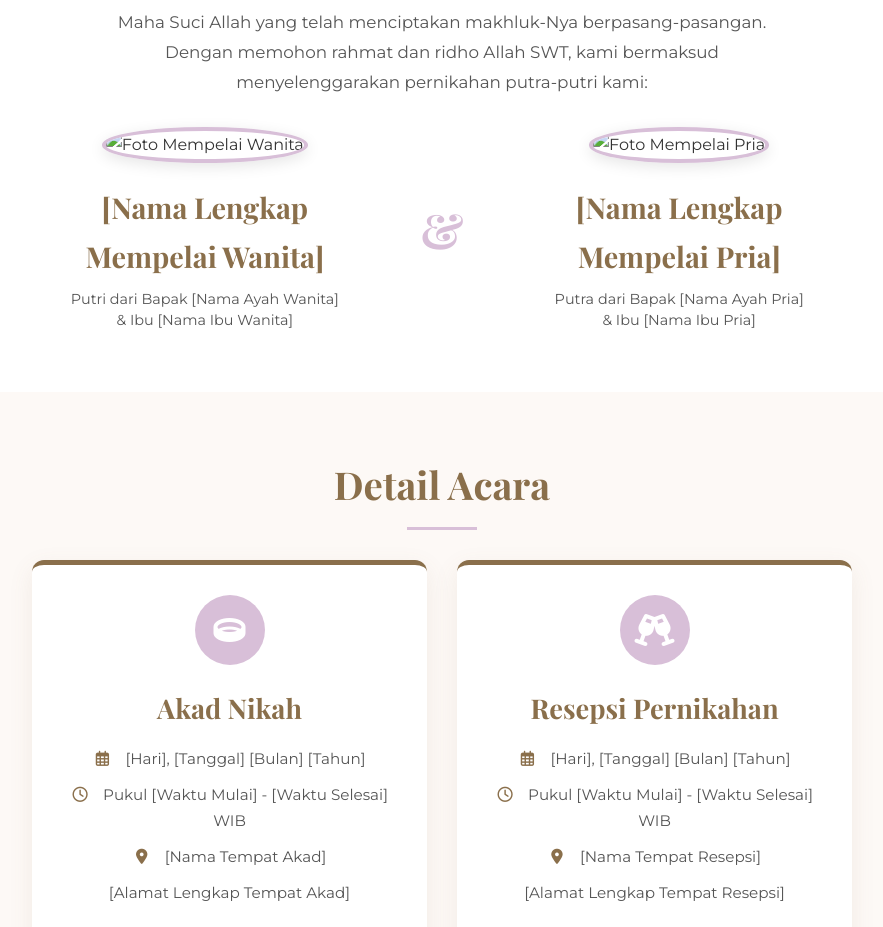
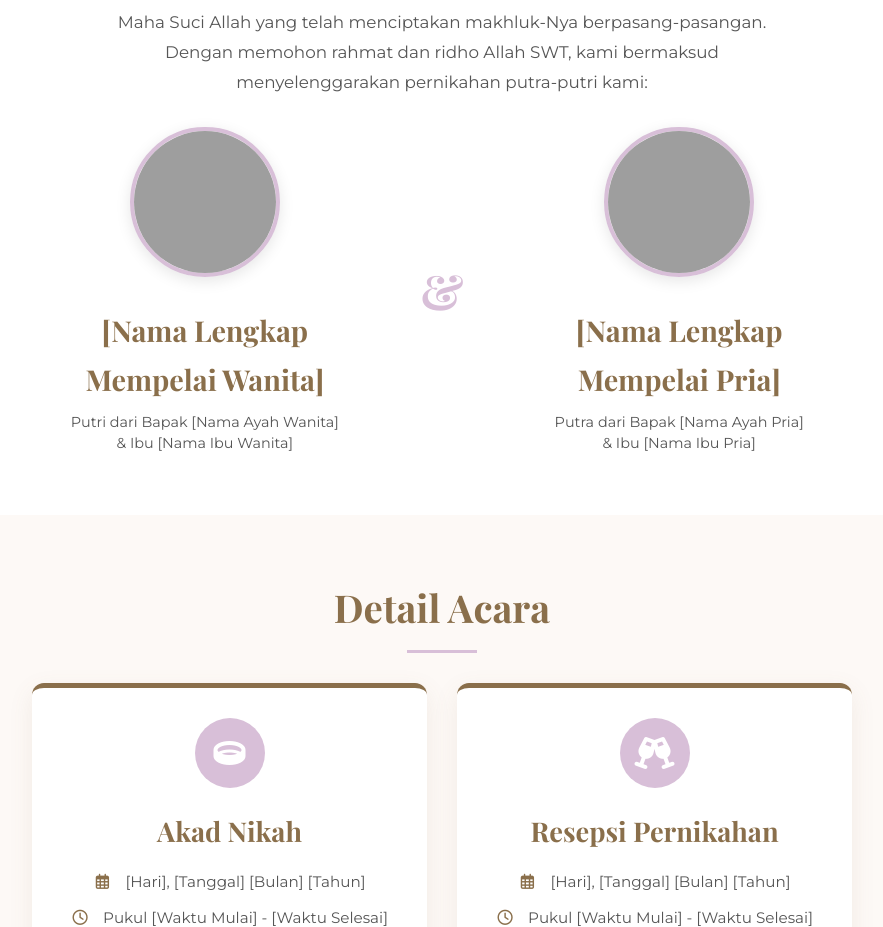
Before and after one commit to AdminPKBM/undangan-digital-muslimah, a plain HTML site: page index.html in a window 1280 px wide. Shown: the part 1000-1927 px from the top of the page, without its empty margins (198-1081 px from the left). Drawn offline with nearby package versions, Linux system fonts and the light colour scheme; the site is published under a folder, as on GitHub Pages, so addresses that start at the root find nothing; a web font is replaced by a local one.

Commit message:
Update index.html

```diff
--- a/index.html
+++ b/index.html
@@ -35,13 +35,13 @@
             <p>Maha Suci Allah yang telah menciptakan makhluk-Nya berpasang-pasangan. Dengan memohon rahmat dan ridho Allah SWT, kami bermaksud menyelenggarakan pernikahan putra-putri kami:</p>
             <div class="couple-profile">
                 <div class="profile-card">
-                    <img src="/images/mempelai-wanita.png" alt="Foto Mempelai Wanita" class="profile-pic">
+                    <img src="images/mempelai-wanita.png" alt="Foto Mempelai Wanita" class="profile-pic">
                     <h2>[Nama Lengkap Mempelai Wanita]</h2>
                     <p class="parent-info">Putri dari Bapak [Nama Ayah Wanita] <br>& Ibu [Nama Ibu Wanita]</p>
                 </div>
                 <span class="ampersand-section">&</span>
                 <div class="profile-card">
-                    <img src="/images/mempelai-pria.png" alt="Foto Mempelai Pria" class="profile-pic">
+                    <img src="images/mempelai-pria.png" alt="Foto Mempelai Pria" class="profile-pic">
                     <h2>[Nama Lengkap Mempelai Pria]</h2>
                     <p class="parent-info">Putra dari Bapak [Nama Ayah Pria] <br>& Ibu [Nama Ibu Pria]</p>
                 </div>
```
